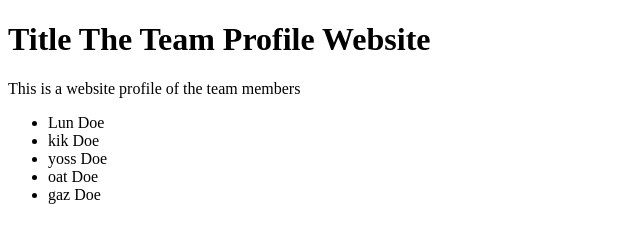
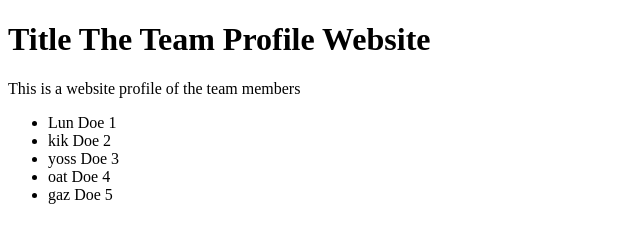
Before and after one commit to nasran-thaivis/The-Team-Profile-Website, a plain HTML site: page index.html in a window 1280 px wide. Shown: the full height of the page, 0-640 px from the left. Drawn offline with Linux system fonts and the light colour scheme.

Commit message:
Update team member names in index.html for consistency and clarity

```diff
--- a/index.html
+++ b/index.html
@@ -9,11 +9,11 @@
     <h1>Title The Team Profile Website</h1>
     <p>This is a website profile of the team members</p>
     <ul>
-        <li>Lun Doe</li>
-        <li>kik Doe</li>
-        <li>yoss Doe</li>
-        <li>oat Doe</li>
-        <li>gaz Doe</li>
+        <li>Lun Doe 1</li>
+        <li>kik Doe 2</li>
+        <li>yoss Doe 3</li>
+        <li>oat Doe 4 </li>
+        <li>gaz Doe 5</li>
     </ul>
 </body>
 </html>
```
